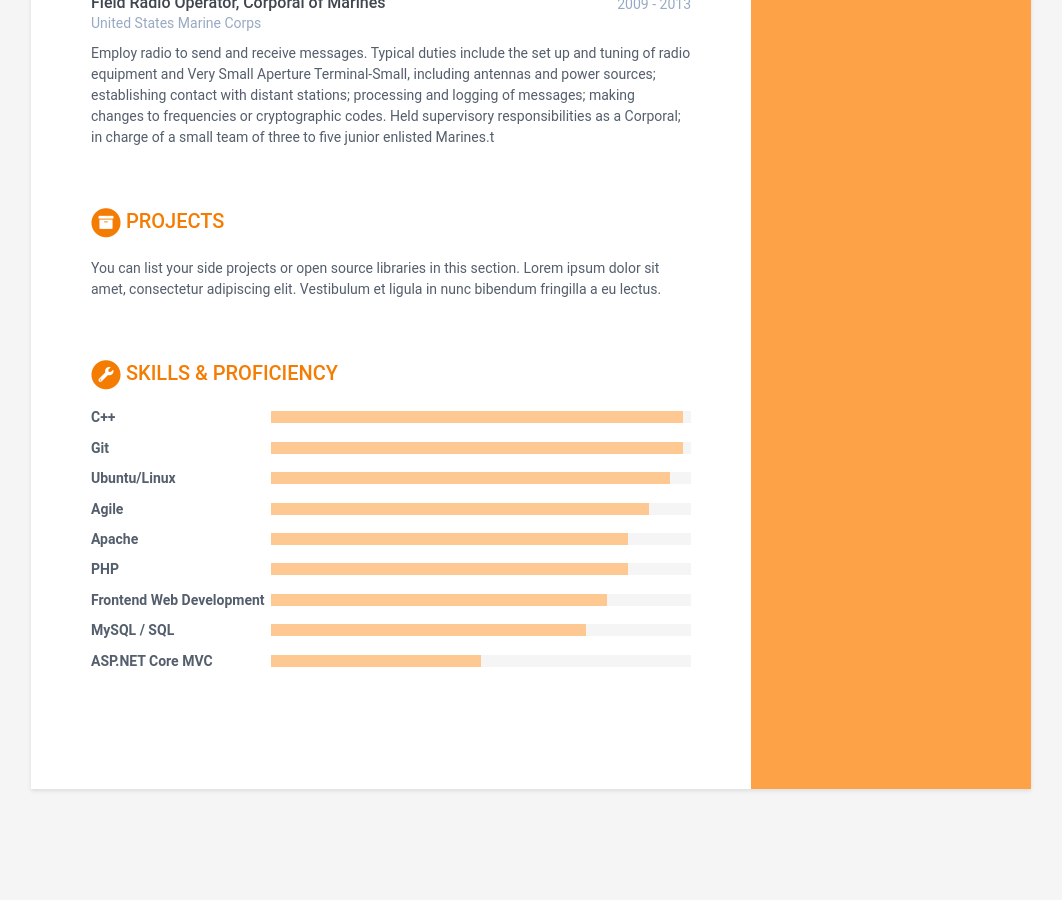
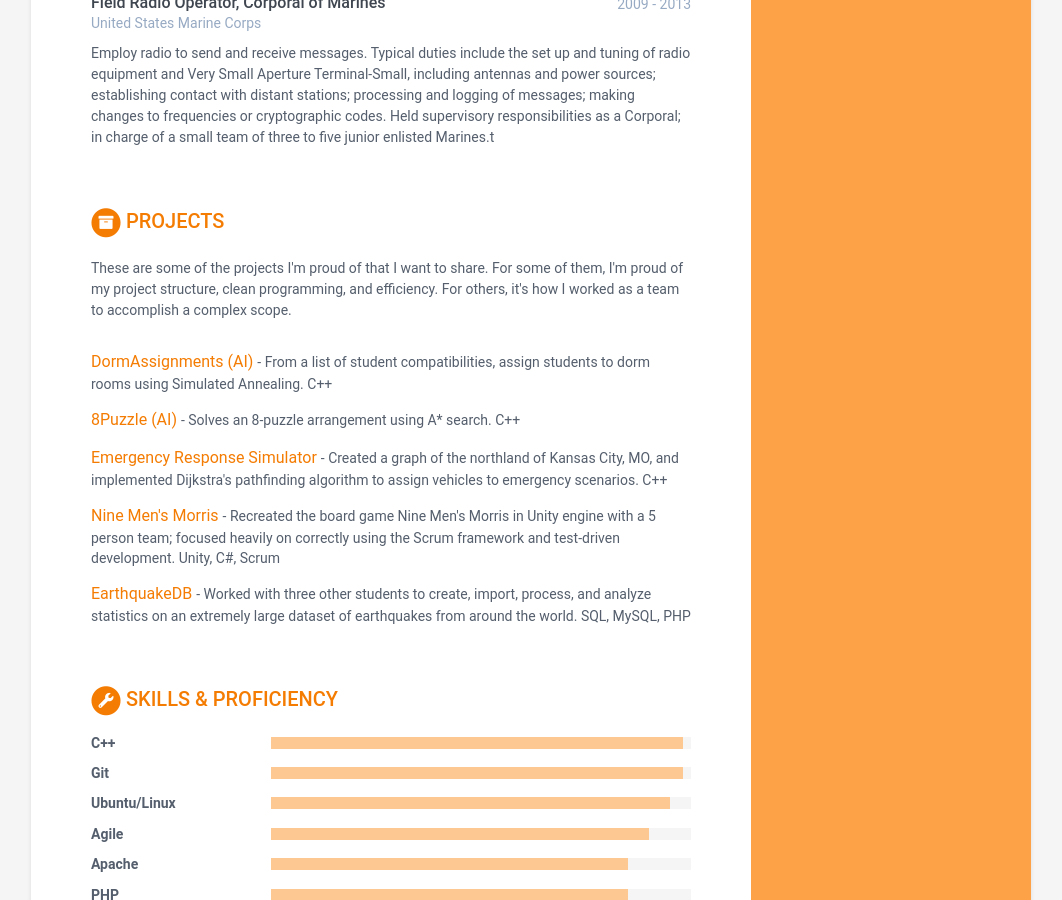
Before and after one commit to zachgharst/zachgharst.github.io, a Jekyll site: the page built from index.html, in a window 1280 px wide and 900 px high, scrolled down 1142 px. Shown: the whole window, without its empty margins (109-1171 px from the left). Built offline with Jekyll 4.4.1, drawn with Linux system fonts in a browser that asks for light colours; before the commit the page ends 1991 px from its top, so only the background shows below that.

Commit message:
Update projects

```diff
--- a/_data/data.yml
+++ b/_data/data.yml
@@ -36,7 +36,7 @@ sidebar:
 #        level: Professional
 
     interests:
-      - item: <i class="fab fa-bicycle">::before</i>Cycling
+      - item: <i class="fas fa-bicycle"></i>Cycling
         link:
 
 career-profile:
@@ -83,29 +83,27 @@ experiences:
 projects:
     title: Projects
     intro: >
-      You can list your side projects or open source libraries in this
-      section. Lorem ipsum dolor sit amet, consectetur adipiscing elit.
-      Vestibulum et ligula in nunc bibendum fringilla a eu lectus.
-    # assignments:
-    #   - title: Velocity
-    #     link: "#lipsum"
-    #     tagline: "Lorem ipsum dolor sit amet."
+      These are some of the projects I'm proud of that I want to share. For some of them, I'm proud of my project structure, clean programming, and efficiency. For others, it's how I worked as a team to accomplish a complex scope.
+    assignments:
+      - title: DormAssignments (AI)
+        link: "https://github.com/ZDGharst/DormAssignments"
+        tagline: "From a list of student compatibilities, assign students to dorm rooms using Simulated Annealing. C++"
 
-#       - title: DevStudio
-#         link: "#"
-#         tagline: "A responsive website template designed to help web developers/designers market their services."
+      - title: 8Puzzle (AI)
+        link: "https://github.com/ZDGharst/8Puzzle#"
+        tagline: "Solves an 8-puzzle arrangement using A* search. C++"
 
-#       - title: Tempo
-#         link: "#"
-#         tagline: "A responsive website template designed to help startups promote their products or services and to attract users &amp; investors"
+      - title: Emergency Response Simulator
+        link: "https://github.com/ZDGharst/EmergencyResponseSimulator"
+        tagline: "Created a graph of the northland of Kansas City, MO, and implemented Dijkstra's pathfinding algorithm to assign vehicles to emergency scenarios. C++"
 
-#       - title: Atom
-#         link: "#"
-#         tagline: "A comprehensive website template solution for startups/developers to market their mobile apps."
+      - title: Nine Men's Morris
+        link: "https://github.com/ZDGharst/UMKC_ForgetfulWanderers"
+        tagline: "Recreated the board game Nine Men's Morris in Unity engine with a 5 person team; focused heavily on correctly using the Scrum framework and test-driven development. Unity, C#, Scrum"
 
-#       - title: Delta
-#         link: "#"
-#         tagline: "A responsive Bootstrap one page theme designed to help app developers promote their mobile apps"
+      - title: EarthquakeDB
+        link: "https://github.com/ZDGharst/CS470_MostFunGroup"
+        tagline: "Worked with three other students to create, import, process, and analyze statistics on an extremely large dataset of earthquakes from around the world. SQL, MySQL, PHP"
 
 # publications:
 #     title: Publications
```
